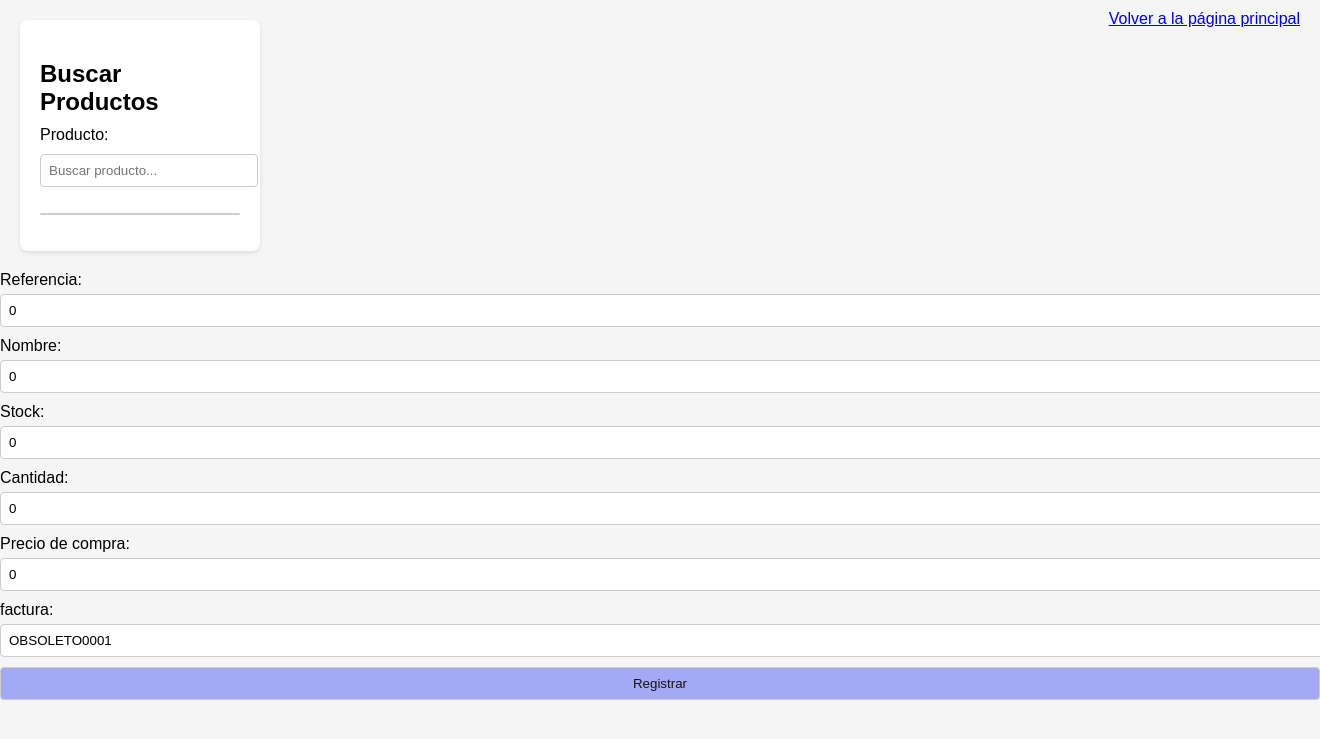
After one commit to maicoleem/tienda, a Flask app: page /vencimiento in a window 1320 px wide; the page is wider, and only the part inside the window is pictured. The commit adds this page. Shown: the top 739 px of that part. Run offline with Flask 3, Linux system fonts and the light colour scheme; data that the repository does not hold is empty.

Commit message:
obsoletos and nomina url

```diff
--- a/app.py
+++ b/app.py
@@ -16,6 +16,7 @@ from routes.resultados import resultados_bp
 from routes.aportes import aportes_bp
 from routes.libro_contable import libro_contable_bp
 from routes.basedatos import dataBase_db
+from routes.nomina import nomina_bp
 
 app = Flask(__name__)
 app.config['SQLALCHEMY_DATABASE_URI'] = 'sqlite:///tienda.db'
@@ -153,6 +154,7 @@ app.register_blueprint(resultados_bp)
 app.register_blueprint(cuentas_bp, url_prefix='/api/cuentas')
 app.register_blueprint(libro_contable_bp)
 app.register_blueprint(dataBase_db, url_prefix='/basedatos')
+app.register_blueprint(nomina_bp, url_prefix='/api/nomina')
 
 @app.route('/')
 def index():
@@ -221,6 +223,11 @@ def nomina():
 def basedatos():
     return render_template('basedatos.html')
 
+@app.route('/vencimiento')
+@app.route('/vencimiento/')
+def vencimiento():
+    return render_template('depreciacion.html')
+
 print(app.url_map)
 
 if __name__ == '__main__':
--- a/routes/almacenamiento.py
+++ b/routes/almacenamiento.py
@@ -96,12 +96,12 @@ def perdida():
         if not data:
             return jsonify({"error": "No se enviaron datos para procesar"}), 400
 
-        required_fields = ['referencia', 'cantidad_perdida', 'precio_compra', 'factura']
+        required_fields = ['id', 'referencia', 'cantidad_perdida', 'precio_compra', 'factura']
         for field in required_fields:
             if field not in data or data[field] is None:
                 return jsonify({"error": f"El campo {field} es obligatorio"}), 400
 
-        producto = Almacenamiento.query.filter_by(referencia=data['referencia']).first()
+        producto = Almacenamiento.query.filter_by(id=data['id']).first()
         if not producto:
             return jsonify({"error": "El producto no existe"}), 404
 
--- /dev/null
+++ b/static/depreciacion.js
@@ -0,0 +1,83 @@
+document.addEventListener('DOMContentLoaded', () =>{
+
+    const factura = document.getElementById('factura');
+    const btnRegistrar = document.getElementById('registrar');
+    const amountPerdida = document.getElementById('cantidad');
+    let productoAlmacenado = null;
+
+    // Función para buscar productos
+    const buscarProductos = async (termino) => {
+        const response = await fetch(`/api/almacenamiento?q=${encodeURIComponent(termino)}`);
+        const productos = await response.json();
+        const lista = document.getElementById('producto-lista');
+        lista.innerHTML = '';
+        productos.forEach(producto => {
+            const item = document.createElement('li');
+            item.textContent = `${producto.nombre} (${producto.referencia}) - ${producto.tipo}`;
+            item.dataset.referencia = producto.referencia;
+            lista.appendChild(item);
+
+            item.addEventListener('click', () => {
+                productoAlmacenado = producto
+                document.getElementById('referencia').value = producto.referencia;
+                document.getElementById('nombre').value = producto.nombre;
+                document.getElementById('stock').value = producto.cantidad;
+                document.getElementById('precio-compra').value = producto.precio_compra;
+            });
+        });
+    };
+
+    const obtenerNuevaFactura = async () => {
+        try {
+            // Obtener el valor del prefijo ingresado en un input
+            const prefijo = "OBSOLETO";
+
+            if (!prefijo) {
+                alert("Por favor, ingrese un prefijo para buscar.");
+                return;
+            }
+
+            // Hacer la solicitud al backend con el prefijo como parámetro
+            const response = await fetch(`/api/factura-max?prefijo=${encodeURIComponent(prefijo)}`);
+            const datos = await response.json();
+
+            if (response.ok) {
+                // Mostrar el nuevo valor en el input de factura-nueva
+                factura.value = datos.nueva_factura;
+            } else {
+                console.error("Error:", datos.error);
+                alert(`Error: ${datos.error}`);
+            }
+        } catch (error) {
+            console.error("Error al obtener la nueva factura:", error);
+            alert("Hubo un problema al obtener la nueva factura. Consulte la consola para más detalles.");
+        }
+    };
+
+    btnRegistrar.addEventListener('click', async () =>{
+
+        const data = {
+            id: productoAlmacenado.id,
+            referencia: productoAlmacenado.referencia,
+            cantidad_perdida: amountPerdida.value,
+            precio_compra: productoAlmacenado.precio_compra,
+            factura: factura.value
+        };
+        await fetch('/api/almacenamiento/producto-perdida',{
+            method: 'POST',
+            headers: { 'Content-Type': 'application/json' },
+            body: JSON.stringify(data)
+        }).then(()=>{
+
+        }).catch(error => console.error('Error al registrar salida de inventario:', error));
+
+    })
+
+    // Listeners para búsqueda
+    document.getElementById('producto-busqueda').addEventListener('input', (e) => {
+        buscarProductos(e.target.value);
+    });
+
+    obtenerNuevaFactura();
+
+})
--- a/static/nomina.js
+++ b/static/nomina.js
@@ -55,7 +55,7 @@ document.addEventListener('DOMContentLoaded', () => {
     }
     //cargar empleados
     function cargarEmpleados(){
-        fetch('/api/empleados/')
+        fetch('/api/nomina/empleados')
         .then(response => response.json())
         .then(empleados =>{
             empleados.forEach(empleado =>{
@@ -101,7 +101,7 @@ document.addEventListener('DOMContentLoaded', () => {
                factura: factura.value,
                observaciones: observaciones
             };
-            await fetch('',{
+            await fetch('/api/nomina/pago-nomina',{
                 method: 'POST',
                 headers: { 'Content-Type': 'application/json' },
                 body: JSON.stringify(data)
@@ -189,6 +189,7 @@ document.addEventListener('DOMContentLoaded', () => {
     // Enviar formulario
     formNomina.addEventListener("submit", (e) => {
         e.preventDefault();
+        //falta un verificador
 
         const empleadoId = listaEmpleados.querySelector("li[data-nombre='" + nombreEmpleadoInput.value + "']").dataset.id;
         const formData = new FormData(formNomina);
--- /dev/null
+++ b/templates/depreciacion.html
@@ -0,0 +1,47 @@
+<!DOCTYPE html>
+<html lang="es">
+<head>
+    <meta charset="UTF-8">
+    <meta name="viewport" content="width=device-width, initial-scale=1.0">
+    <title>Registro de Compras</title>
+    <link rel="stylesheet" href="{{ url_for('static', filename='compras.css') }}">
+    <script src="{{ url_for('static', filename='depreciacion.js') }}"></script>
+</head>
+<body>
+    <div class="container">
+        <!-- Bloque 1: Búsqueda de productos en almacenamiento -->
+        <div class="search-section">
+            <h2>Buscar Productos</h2>
+            <div class="search-box">
+                <label for="producto-busqueda">Producto:</label>
+                <input type="text" id="producto-busqueda" placeholder="Buscar producto...">
+                <ul id="producto-lista"></ul>
+            </div>
+        </div>
+    </div>
+    <section>
+        <form id="perdida">
+            <label for="referencia">Referencia:</label>
+            <input type="text" id="referencia" value="0" readonly>
+
+            <label for="nombre">Nombre:</label>
+            <input type="text" id="nombre" value="0" readonly>
+
+            <label for="stock">Stock:</label>
+            <input type="number" id="stock" value="0">
+
+            <label for="cantidad">Cantidad:</label>
+            <input type="number" id="cantidad" value="0">
+
+            <label for="precio-compra">Precio de compra:</label>
+            <input type="text" id="precio-compra" value="0" readonly>
+
+            <label for="factura">factura:</label>
+            <input type="text" id="factura" value="0" readonly>
+
+            <button type="submit" id="registrar">Registrar</button>
+        </form>
+    </section>
+    <a href="/" style="position: absolute; top: 10px; right: 20px;">Volver a la página principal</a>
+</body>
+</html>
--- a/templates/index.html
+++ b/templates/index.html
@@ -32,7 +32,7 @@
         <ul>
             <li><a href="/pagos">Pagos</a></li>
             <li><a href="/nomina">nomina</a></li>
-            <li><a href="/vencidos">vencimiento</a></li>
+            <li><a href="/vencimiento">vencimiento</a></li>
             <li><a href="/basedatos">Base de Datos</a></li>
         </ul>
     </nav>
```
Also changed, not shown: routes/nomina.py (+7 -2 lines).
